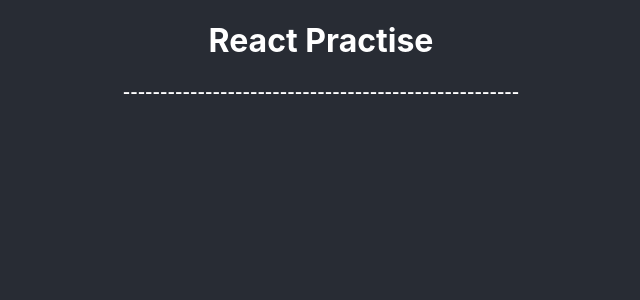
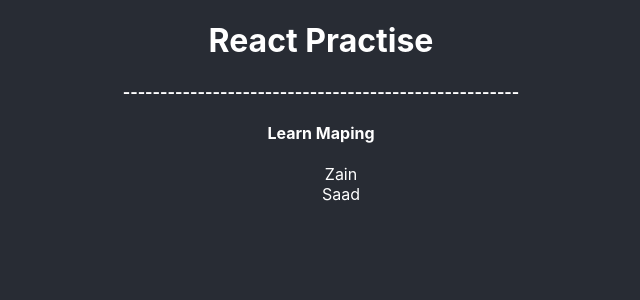
Before and after one commit to zain-ramzan/Web-Mobile-Hybrid-App-Development_Practise, a React (Create React App) app in the folder React/react-practise/: page / in a window 1280 px wide. Shown: the top 300 px of the page, without its empty margins (319-959 px from the left). Built offline with nearby package versions, Linux system fonts and the light colour scheme.

Commit message:
Learn Maping

```diff
--- a/React/react-practise/src/App.css
+++ b/React/react-practise/src/App.css
@@ -3,3 +3,6 @@ body{
   color: white;
   text-align: center;
 }
+li{
+  list-style: none;
+}
--- a/React/react-practise/src/App.js
+++ b/React/react-practise/src/App.js
@@ -1,12 +1,21 @@
 import './App.css';
 
 function App() {
-  let firstName = "Zain";
-  let lastName = "Ramzan";
+  let todos = [{name:"Zain"},{name:"Saad"}]
   return (
     <div>
       <h1>React Practise</h1>
     	<h4>-----------------------------------------------------</h4>
+    	<h4>Learn Maping</h4>
+      <ul>
+        {todos.map((item,index)=>{
+          return(
+            <li key={index}>{item.name}</li>
+          )
+        })}
+      </ul>
+
+
 
     </div>
   );
```
